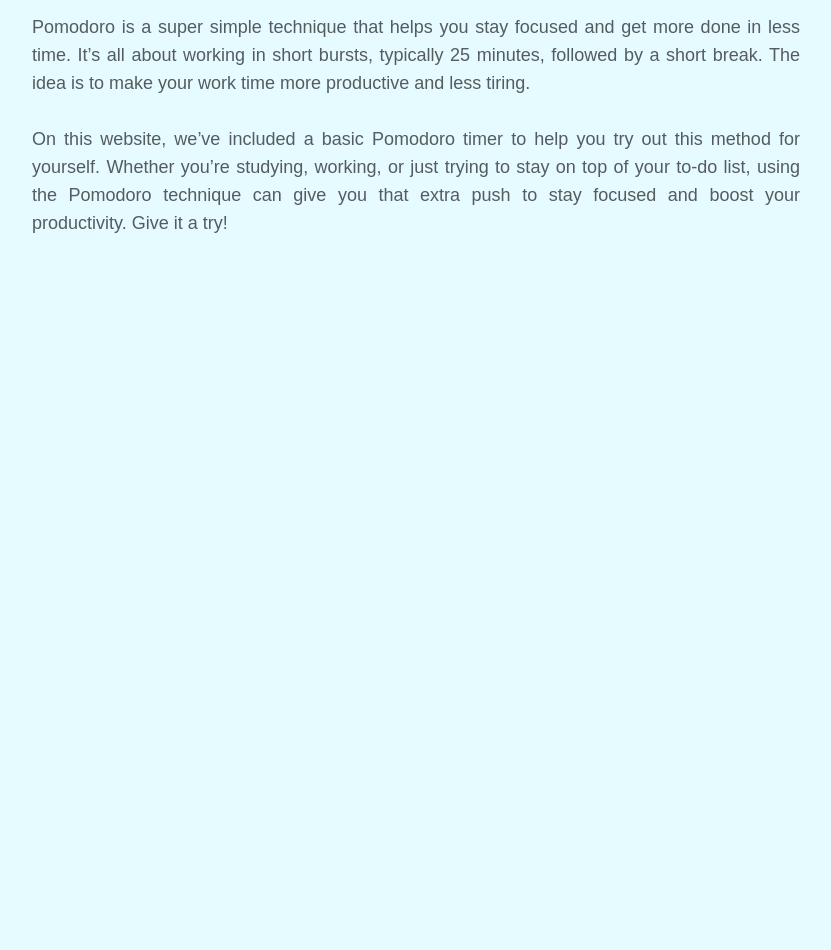
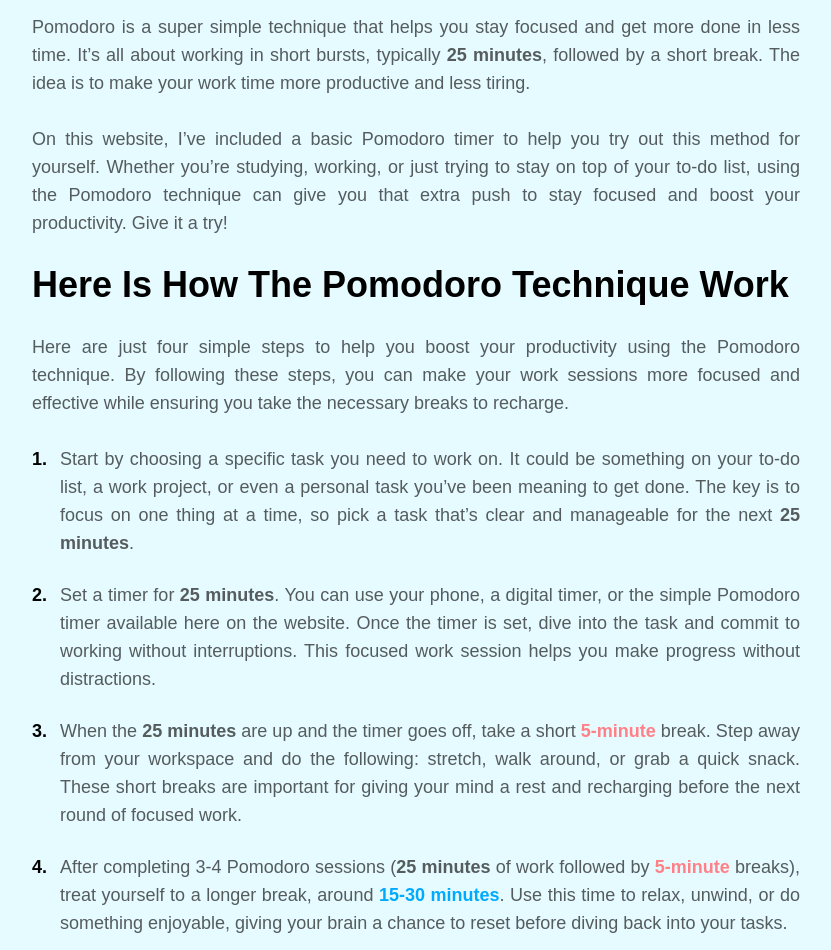
Before and after one commit to GCarido/pomo-focus, a Next.js app: page /about in a window 1280 px wide. Shown: the part 140-1090 px from the top of the page, without its empty margins (224-1055 px from the left). Before the commit the page ends 985 px from the top, so only its background shows below. Built offline with nearby package versions, Linux system fonts and the light colour scheme; a web font is replaced by a local one.

Commit message:
Add pomodoro technique list styling and content

```diff
--- a/app/about/page.tsx
+++ b/app/about/page.tsx
@@ -1,19 +1,71 @@
-import React from 'react'
+import React from "react";
 
 const About = () => {
   return (
     <main className="px-[10%] xl:px-[20%]">
       <div className="container mx-auto">
         <div className="flex flex-col gap-y-3">
-          <h2 className="h2 mb-4">
-              What is Pomodoro?
-          </h2>
-          <p className="subtitle text-justify">Pomodoro is a super simple technique that helps you stay focused and get more done in less time. It’s all about working in short bursts, typically 25 minutes, followed by a short break. The idea is to make your work time more productive and less tiring.</p>
-          <p className="subtitle text-justify">On this website, we’ve included a basic Pomodoro timer to help you try out this method for yourself. Whether you’re studying, working, or just trying to stay on top of your to-do list, using the Pomodoro technique can give you that extra push to stay focused and boost your productivity. Give it a try!</p>
+          <h2 className="h2 mb-4">What is Pomodoro?</h2>
+          <p className="subtitle text-justify">
+            Pomodoro is a super simple technique that helps you stay focused and
+            get more done in less time. It’s all about working in short bursts,
+            typically <span className="highlight-default">25 minutes</span>,
+            followed by a short break. The idea is to make your work time more
+            productive and less tiring.
+          </p>
+          <p className="subtitle text-justify">
+            On this website, I’ve included a basic Pomodoro timer to help you
+            try out this method for yourself. Whether you’re studying, working,
+            or just trying to stay on top of your to-do list, using the Pomodoro
+            technique can give you that extra push to stay focused and boost
+            your productivity. Give it a try!
+          </p>
+          <h2 className="h2 mb-4">Here Is How The Pomodoro Technique Work</h2>
+          <p className="subtitle text-justify">
+            Here are just four simple steps to help you boost your productivity
+            using the Pomodoro technique. By following these steps, you can make
+            your work sessions more focused and effective while ensuring you
+            take the necessary breaks to recharge.
+          </p>
+          <ol className="list-decimal list-outside pl-5 subtitle marker:text-foreground marker:font-bold flex flex-col gap-y-6 li-styling text-justify">
+            <li>
+              Start by choosing a specific task you need to work on. It could be
+              something on your to-do list, a work project, or even a personal
+              task you’ve been meaning to get done. The key is to focus on one
+              thing at a time, so pick a task that’s clear and manageable for
+              the next <span className="highlight-default">25 minutes</span>.
+            </li>
+            <li>
+              Set a timer for{" "}
+              <span className="highlight-default">25 minutes</span>. You can use
+              your phone, a digital timer, or the simple Pomodoro timer
+              available here on the website. Once the timer is set, dive into
+              the task and commit to working without interruptions. This focused
+              work session helps you make progress without distractions.
+            </li>
+            <li>
+              When the <span className="highlight-default">25 minutes</span> are
+              up and the timer goes off, take a short{" "}
+              <span className="highlight-secondary">5-minute</span> break. Step
+              away from your workspace and do the following: stretch, walk
+              around, or grab a quick snack. These short breaks are important
+              for giving your mind a rest and recharging before the next round
+              of focused work.
+            </li>
+            <li>
+              After completing 3-4 Pomodoro sessions (
+              <span className="highlight-default">25 minutes</span> of work
+              followed by <span className="highlight-secondary">5-minute</span>{" "}
+              breaks), treat yourself to a longer break, around{" "}
+              <span className="highlight-tertiary">15-30 minutes</span>. Use
+              this time to relax, unwind, or do something enjoyable, giving your
+              brain a chance to reset before diving back into your tasks.
+            </li>
+          </ol>
         </div>
       </div>
     </main>
-  )
-}
+  );
+};
 
-export default About
+export default About;
```
